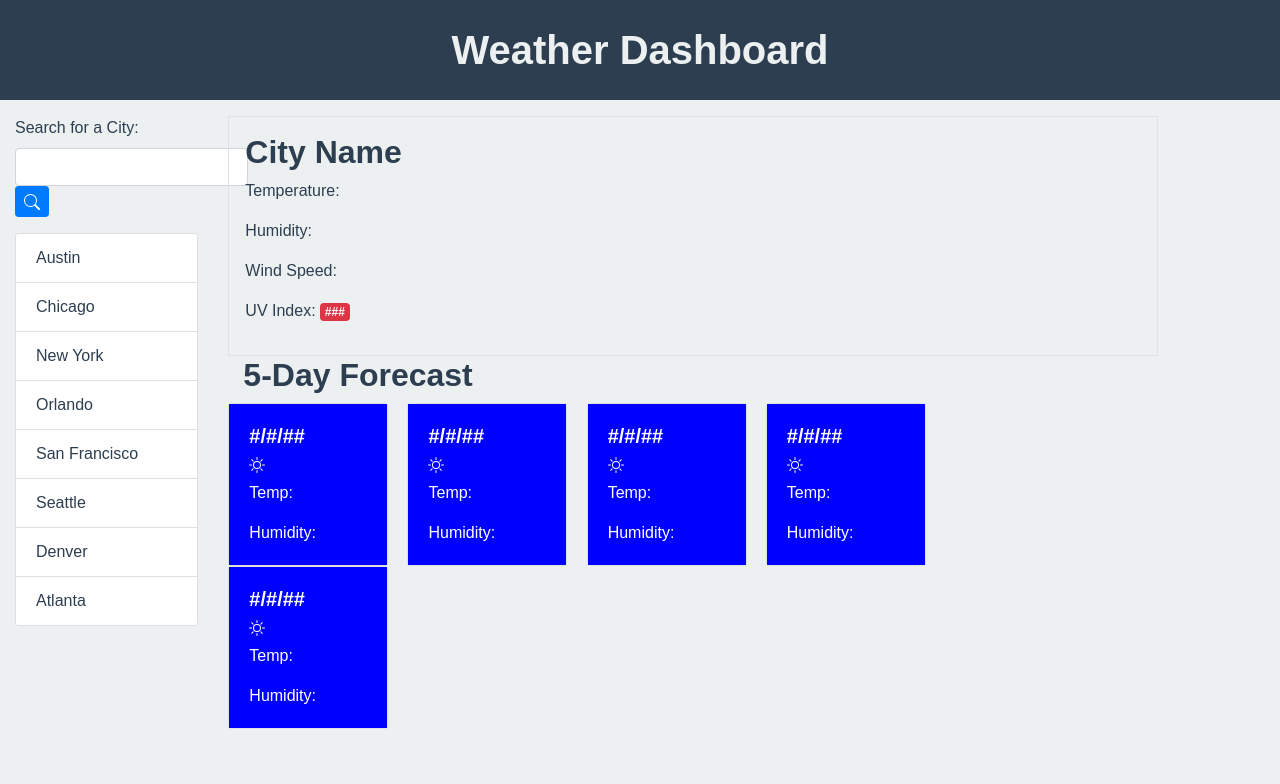
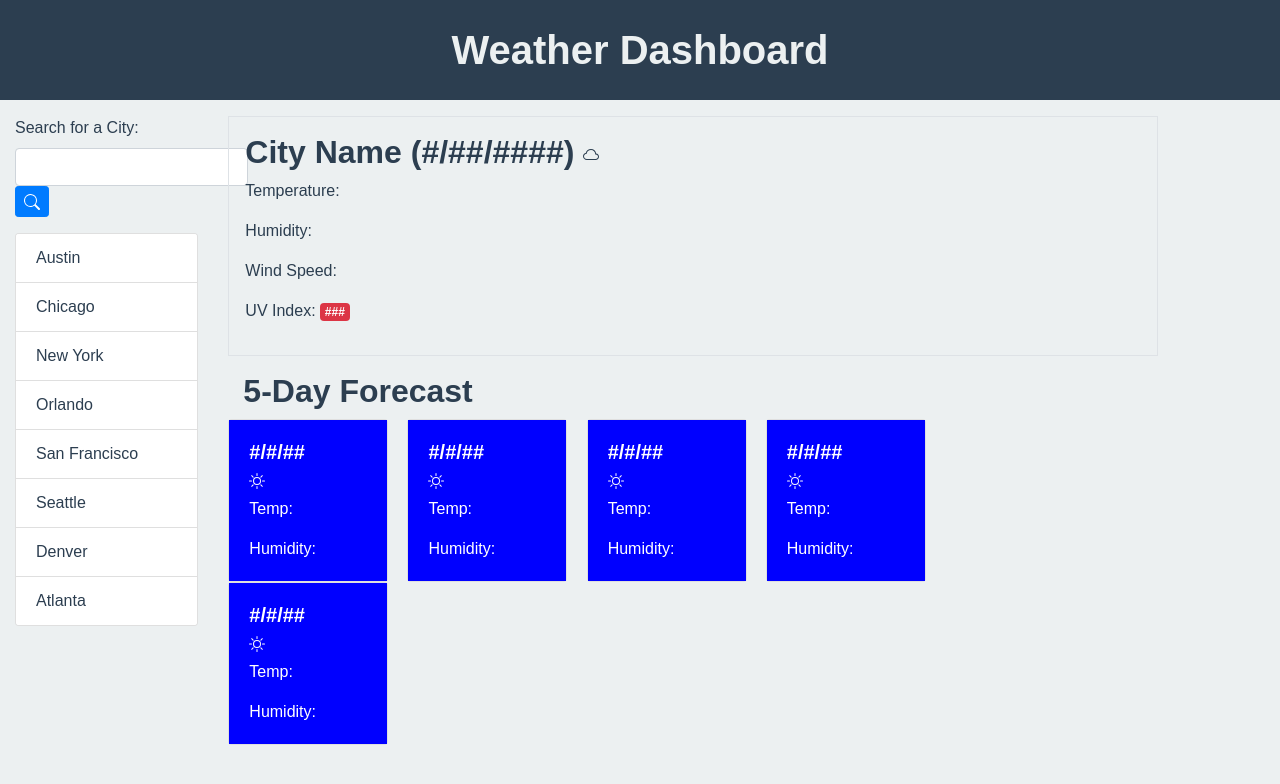
Before and after one commit to tomekregulski/weather-app, a plain HTML site: page index.html in a window 1280 px wide. Drawn offline with nearby package versions, Linux system fonts and the light colour scheme.

Commit message:
updated index.html

```diff
--- a/index.html
+++ b/index.html
@@ -44,13 +44,15 @@
                     </div>
                     <div class="col-9">
                         <div class="border p-3">
-                            <h2>City Name</h2>
+                            <h2>City Name (#/##/####)&nbsp;<svg xmlns="http://www.w3.org/2000/svg" width="16" height="16" fill="currentColor" class="bi bi-cloud" viewBox="0 0 16 16">
+                                <path d="M4.406 3.342A5.53 5.53 0 0 1 8 2c2.69 0 4.923 2 5.166 4.579C14.758 6.804 16 8.137 16 9.773 16 11.569 14.502 13 12.687 13H3.781C1.708 13 0 11.366 0 9.318c0-1.763 1.266-3.223 2.942-3.593.143-.863.698-1.723 1.464-2.383zm.653.757c-.757.653-1.153 1.44-1.153 2.056v.448l-.445.049C2.064 6.805 1 7.952 1 9.318 1 10.785 2.23 12 3.781 12h8.906C13.98 12 15 10.988 15 9.773c0-1.216-1.02-2.228-2.313-2.228h-.5v-.5C12.188 4.825 10.328 3 8 3a4.53 4.53 0 0 0-2.941 1.1z"/>
+                              </svg></h2>
                             <p>Temperature: <span></span></p>
                             <p>Humidity: <span></span></p>
                             <p>Wind Speed: <span></span></p>
                             <p>UV Index: <span class="badge badge-danger">###</span></p>
                         </div>
-                        <div class="col-9">
+                        <div class="col-9 mt-3">
                             <h2>5-Day Forecast</h2>
                             <div class="row d-flex justify-content-between">
                                 <div class="card" style="width: 10rem;">
```
